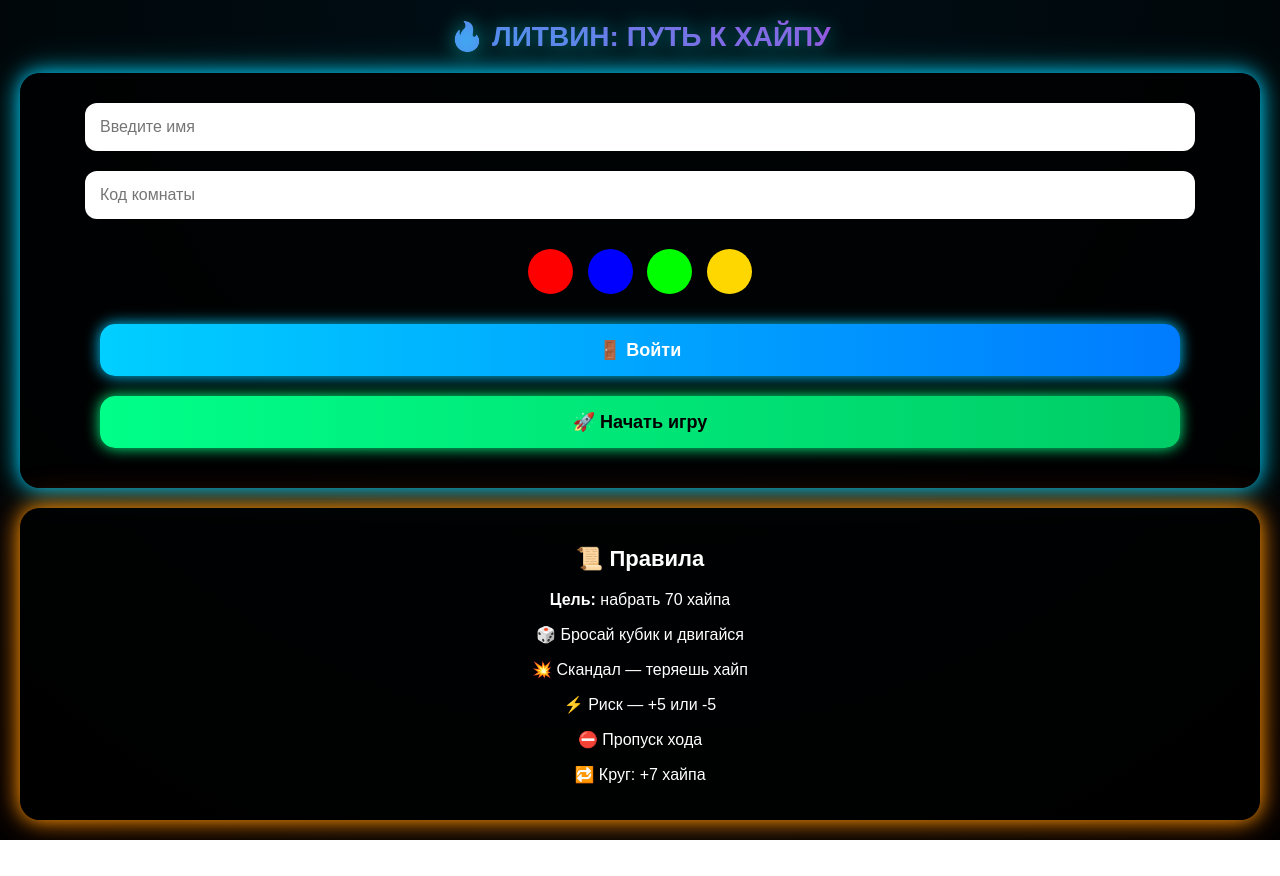
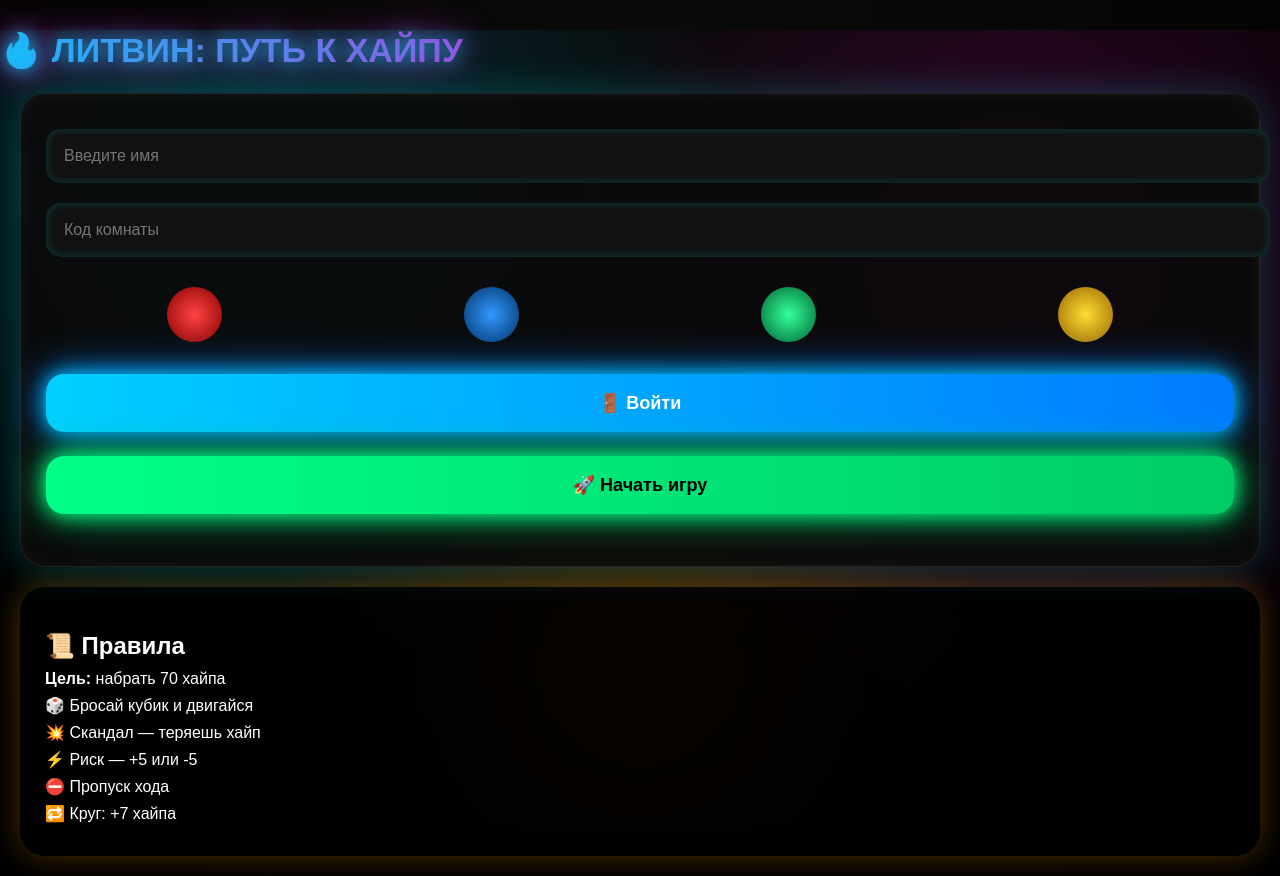
Before and after one commit to pupinupi/Litgame-, a website: page public/index.html in a window 1280 px wide. Before the commit the page ends 840 px from the top, so only its background shows below. Drawn offline with nearby package versions, Linux system fonts and the light colour scheme; no server answers.

Commit message:
Update style.css

```diff
--- a/public/style.css
+++ b/public/style.css
@@ -1,141 +1,182 @@
+/* ===== ФОН ===== */
 body {
-  background: radial-gradient(circle at top, #001018, #000);
+  margin: 0;
+  font-family: Arial;
   color: white;
-  text-align: center;
-  font-family: Arial;
-  margin: 0;
+
+  background: radial-gradient(circle at top, #0a0a0a, #000);
+  overflow-x: hidden;
+}
+
+/* ===== НЕОНОВЫЙ ГЛОУ СЛОЙ ===== */
+body::before {
+  content: "";
+  position: fixed;
+  width: 100%;
+  height: 100%;
+  background:
+    radial-gradient(circle at 20% 20%, #00cfff33, transparent 40%),
+    radial-gradient(circle at 80% 30%, #ff00cc33, transparent 40%),
+    radial-gradient(circle at 50% 80%, #ff880033, transparent 40%);
+  z-index: -1;
 }
 
 /* ===== ЗАГОЛОВОК ===== */
 .title {
-  font-size: 28px;
-  margin-top: 20px;
-  background: linear-gradient(90deg,#00cfff,#ff00cc);
+  font-size: 34px;
+  font-weight: 900;
+  margin-top: 30px;
+
+  background: linear-gradient(90deg,#00cfff,#ff00cc,#ff8800);
   -webkit-background-clip: text;
   -webkit-text-fill-color: transparent;
-  text-shadow: 0 0 20px rgba(0,255,255,0.5);
+
+  text-shadow:
+    0 0 20px #00cfff,
+    0 0 40px #ff00cc;
 }
 
-/* ===== КАРТОЧКА ЛОББИ ===== */
+/* ===== КАРТОЧКА ===== */
 .lobbyBox {
-  background: rgba(0,0,0,0.8);
   margin: 20px;
-  padding: 20px;
-  border-radius: 20px;
+  padding: 25px;
+
+  border-radius: 25px;
+
+  background: rgba(10,10,10,0.9);
+  backdrop-filter: blur(15px);
+
+  border: 1px solid rgba(255,255,255,0.1);
+
   box-shadow:
-    0 0 20px #00cfff,
-    0 0 40px rgba(0,255,255,0.3);
+    0 0 40px rgba(0,255,255,0.2),
+    inset 0 0 20px rgba(255,255,255,0.05);
 }
 
 /* ===== INPUT ===== */
 input {
-  width: 90%;
-  padding: 15px;
+  width: 100%;
+  padding: 18px;
   margin: 10px 0;
-  border-radius: 12px;
+
+  border-radius: 15px;
   border: none;
+
   font-size: 16px;
+
+  background: #111;
+  color: white;
+
+  box-shadow:
+    inset 0 0 10px rgba(0,255,255,0.2);
 }
 
 /* ===== ФИШКИ ===== */
 .chips {
-  margin: 15px 0;
+  display: flex;
+  justify-content: space-around;
+  margin: 20px 0;
 }
 
 .chip {
-  width: 45px;
-  height: 45px;
+  width: 55px;
+  height: 55px;
   border-radius: 50%;
-  margin: 5px;
   border: none;
+
+  transition: 0.3s;
 }
 
-.red { background: red; }
-.blue { background: blue; }
-.green { background: lime; }
-.yellow { background: gold; }
+.red { background: radial-gradient(circle, #ff4444, #880000); }
+.blue { background: radial-gradient(circle, #3399ff, #003366); }
+.green { background: radial-gradient(circle, #33ff99, #006633); }
+.yellow { background: radial-gradient(circle, #ffdd33, #996600); }
 
 .chip.selected {
+  transform: scale(1.2);
   box-shadow:
-    0 0 10px white,
-    0 0 20px #00cfff;
+    0 0 20px white,
+    0 0 40px currentColor;
 }
 
 /* ===== КНОПКИ ===== */
 .btn {
-  width: 90%;
-  padding: 15px;
-  margin: 10px 0;
-  border-radius: 15px;
+  width: 100%;
+  padding: 18px;
+  margin: 12px 0;
+
+  border-radius: 18px;
   border: none;
+
   font-size: 18px;
   font-weight: bold;
+
+  transition: 0.2s;
 }
 
+/* Войти */
 .join {
   background: linear-gradient(90deg,#00cfff,#007bff);
   color: white;
-  box-shadow: 0 0 15px #00cfff;
+
+  box-shadow:
+    0 0 20px #00cfff,
+    0 0 40px #007bff;
 }
 
+/* Старт */
 .start {
   background: linear-gradient(90deg,#00ff88,#00cc66);
   color: black;
-  box-shadow: 0 0 15px #00ff88;
+
+  box-shadow:
+    0 0 20px #00ff88,
+    0 0 40px #00cc66;
+}
+
+/* НАЖАТИЕ */
+.btn:active {
+  transform: scale(0.95);
 }
 
 /* ===== СПИСОК ИГРОКОВ ===== */
 #playersList {
-  margin-top: 10px;
+  margin-top: 15px;
   font-size: 18px;
+  text-align: left;
 }
 
 /* ===== ПРАВИЛА ===== */
 .rules {
   margin: 20px;
-  padding: 20px;
-  border-radius: 20px;
-  background: rgba(0,0,0,0.8);
+  padding: 25px;
+
+  border-radius: 25px;
+
+  background: rgba(0,0,0,0.85);
+
   box-shadow:
-    0 0 20px #ff9900,
-    0 0 40px rgba(255,100,0,0.4);
+    0 0 30px rgba(255,150,0,0.3);
 }
 
 .rules h2 {
-  font-size: 22px;
+  font-size: 24px;
+  margin-bottom: 10px;
 }
 
-/* ===== ИГРА ===== */
+.rules p {
+  margin: 8px 0;
+  font-size: 16px;
+}
+
+/* ===== ИГРА НЕ ТРОГАЕМ ===== */
 #gameBoard {
   position: relative;
   width: 90vw;
   max-width: 700px;
   aspect-ratio: 1/1;
   margin: auto;
+
   background: url('board.jpg') no-repeat center;
   background-size: cover;
 }
-
-.player {
-  width: 18px;
-  height: 18px;
-  border-radius: 50%;
-  position: absolute;
-  transform: translate(-50%, -50%);
-  z-index: 5;
-  box-shadow: 0 0 10px white;
-}
-
-#controls {
-  margin-top: 20px;
-}
-
-#rollBtn {
-  padding: 15px 25px;
-  font-size: 18px;
-  border-radius: 15px;
-  background: linear-gradient(90deg,#00cfff,#007bff);
-  color: white;
-  border: none;
-  box-shadow: 0 0 15px #00cfff;
-}
```
